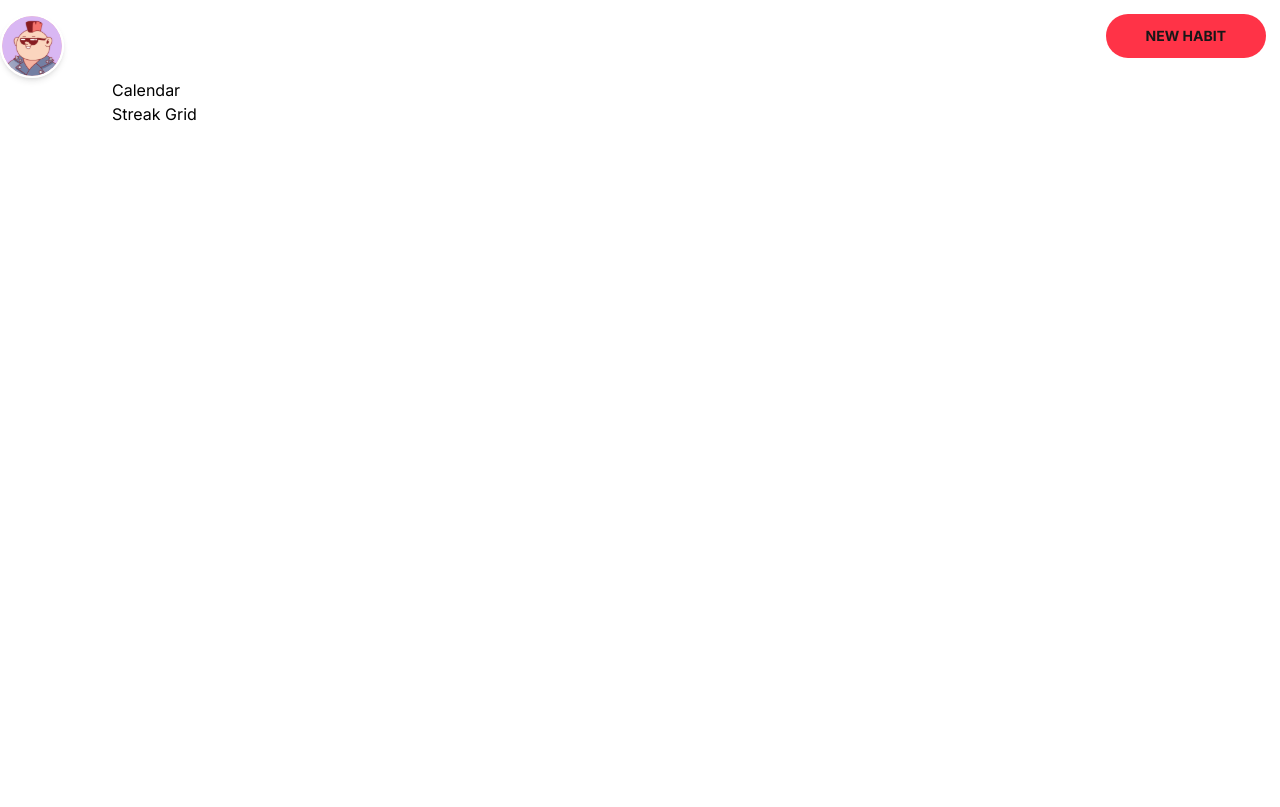
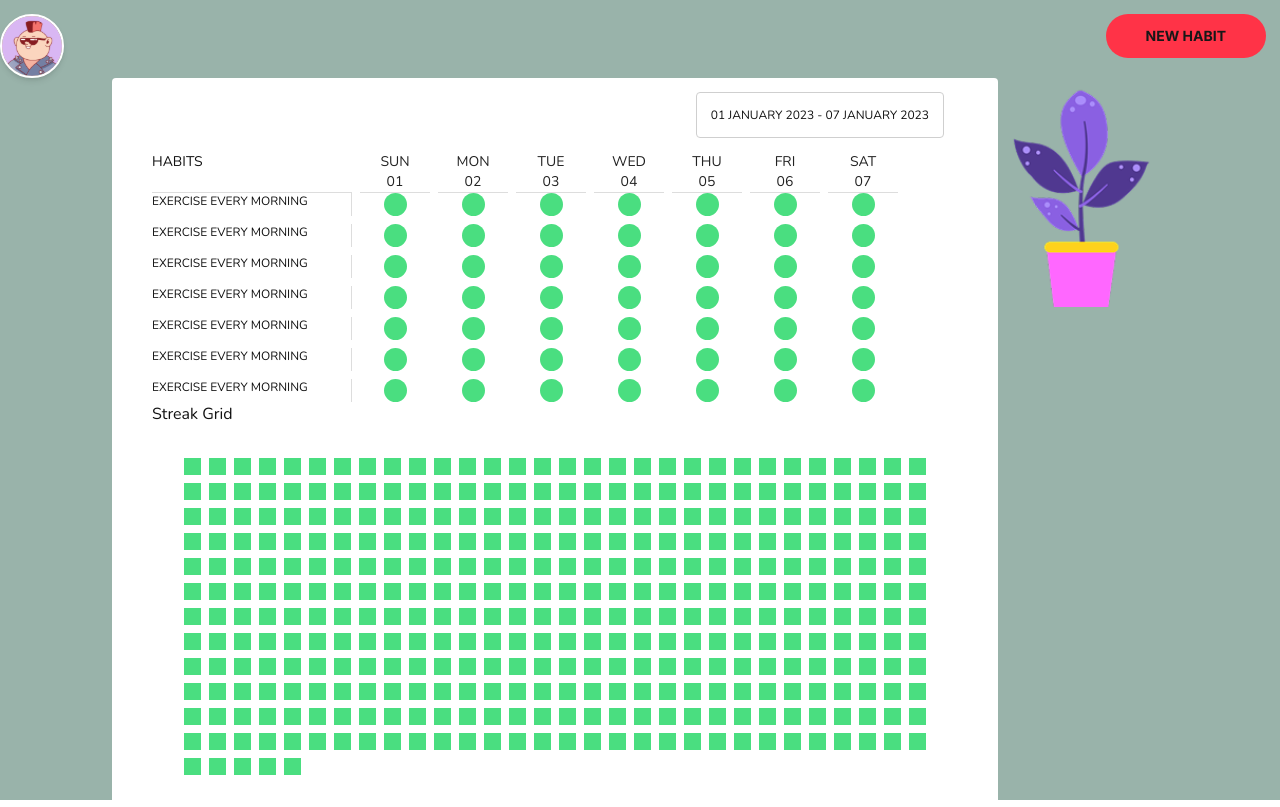
Before and after one commit to WebsterManyanga/sprout-habit-tracker, a Next.js app: page /dashboard in a window 1280 px wide. Built offline with nearby package versions, Linux system fonts and the light colour scheme.

Commit message:
feat: add Habit component, dashboard styles, and integrate habit tracking in the dashboard

```diff
--- /dev/null
+++ b/components/habit.tsx
@@ -0,0 +1,16 @@
+export default function Habit() {
+  return (
+    <>
+      <div className=" uppercase border-r border-[#DDD] text-xs">
+        Exercise Every Morning
+      </div>
+      <div className=" w-[23px] h-[23px] mx-auto my-auto bg-[#4ADE80] rounded-full"></div>
+      <div className=" w-[23px] h-[23px] mx-auto my-auto bg-[#4ADE80] rounded-full"></div>
+      <div className=" w-[23px] h-[23px] mx-auto my-auto bg-[#4ADE80] rounded-full"></div>
+      <div className=" w-[23px] h-[23px] mx-auto my-auto bg-[#4ADE80] rounded-full"></div>
+      <div className=" w-[23px] h-[23px] mx-auto my-auto bg-[#4ADE80] rounded-full"></div>
+      <div className=" w-[23px] h-[23px] mx-auto my-auto bg-[#4ADE80] rounded-full"></div>
+      <div className=" w-[23px] h-[23px] mx-auto my-auto bg-[#4ADE80] rounded-full"></div>
+    </>
+  );
+}
--- a/package.json
+++ b/package.json
@@ -9,6 +9,7 @@
     "lint": "next lint"
   },
   "dependencies": {
+    "@heroicons/react": "^2.2.0",
     "next": "15.3.2",
     "react": "^19.0.0",
     "react-dom": "^19.0.0"
--- /dev/null
+++ b/src/app/dashboard/dashboard.module.css
@@ -0,0 +1,16 @@
+.habitsTable {
+  display: grid;
+  grid-template-columns: 400px repeat(7, 80px);
+}
+
+.streakGrid {
+  display: grid;
+  grid-template-columns: repeat(30, 17px);
+  grid-template-rows: repeat(13, 17px);
+  gap: 8px;
+}
+
+.homeGrid {
+  display: grid;
+  grid-template-columns: repeat(2, 1fr);
+}
--- a/src/app/dashboard/page.tsx
+++ b/src/app/dashboard/page.tsx
@@ -1,13 +1,25 @@
 import Image from "next/image";
 import { Inter } from "next/font/google";
+import { Nunito } from "next/font/google";
+import styles from "./dashboard.module.css";
+import Habit from "../../../components/habit";
+
 const inter = Inter({
   subsets: ["latin"],
   weight: ["400", "500", "700"],
 });
 
+const nunito = Nunito({
+  subsets: ["latin"],
+  weight: ["400", "500", "700"],
+});
+
 export default function Dashboard() {
+  const checkboxes = Array(365).fill(
+    <div className="w-full h-full bg-[#4ADE80] "></div>
+  );
   return (
-    <div className={`${inter.className} h-screen w-screen`}>
+    <div className={`${inter.className} h-screen w-screen bg-[#99B3AA]`}>
       <div className="flex justify-between w-full pt-3.5 pr-3.5">
         <Image
           src={"/profile.svg"}
@@ -22,12 +34,70 @@ export default function Dashboard() {
           </button>
         </div>
       </div>
-      <div className="bg-white w-[50%] ml-28 text-black ">
-        <div>Calendar</div>
-        <div className="grid grid-cols-2 grid-rows-12">
+      <div className={`${styles.homeGrid} ${nunito.className} `}>
+        <div className="bg-white w-min ml-28 text-[#111] px-10 rounded-sm">
+          <div className="  w-full flex justify-end p-3.5 ">
+            <button className="text-xs uppercase border border-[#CFCFCF] rounded-sm p-3.5">
+              01 January 2023 - 07 January 2023
+            </button>
+          </div>
 
+          <ul className=" grid grid-cols-[200px_repeat(7,70px)] gap-2 ">
+            <li className=" uppercase text-sm border-b border-[#DDD]">
+              Habits
+            </li>
+            <li className=" uppercase text-sm text-[#222] border-b border-[#DDD] flex flex-col items-center">
+              <h1>Sun</h1>
+              <h2>01</h2>
+            </li>
+            <li className=" uppercase text-sm text-[#222] border-b border-[#DDD] flex flex-col items-center">
+              <h1>Mon</h1>
+              <h2>02</h2>
+            </li>
+            <li className=" uppercase text-sm text-[#222] border-b border-[#DDD] flex flex-col items-center">
+              <h1>Tue</h1>
+              <h2>03</h2>
+            </li>
+            <li className=" uppercase text-sm text-[#222] border-b border-[#DDD] flex flex-col items-center">
+              <h1>Wed</h1>
+              <h2>04</h2>
+            </li>
+            <li className=" uppercase text-sm text-[#222] border-b border-[#DDD] flex flex-col items-center">
+              <h1>Thu</h1>
+              <h2>05</h2>
+            </li>
+            <li className=" uppercase text-sm text-[#222] border-b border-[#DDD] flex flex-col items-center">
+              <h1>Fri</h1>
+              <h2>06</h2>
+            </li>
+            <li className=" uppercase text-sm text-[#222] border-b border-[#DDD] flex flex-col items-center">
+              <h1>Sat</h1>
+              <h2>07</h2>
+            </li>
+          </ul>
+          <ul className="grid grid-cols-[200px_repeat(7,70px)] gap-2">
+            <Habit />
+            <Habit />
+            <Habit />
+            <Habit />
+            <Habit />
+            <Habit />
+            <Habit />
+          </ul>
+          <div>Streak Grid</div>
+          <div className={`${styles.streakGrid} p-8 justify-center`}>
+            {checkboxes.map((checkbox, i) => (
+              <div className="w-full h-full bg-[#4ADE80]" key={i}></div>
+            ))}
+          </div>
         </div>
-        <div>Streak Grid</div>
+        <Image
+          className=" w-[60%]"
+          src="/plant.png"
+          alt="Plant"
+          width={160}
+          height={200}
+        />
       </div>
     </div>
   );
```
Also changed, not shown: 1 other file (tests, documents, lock files or other folders).
